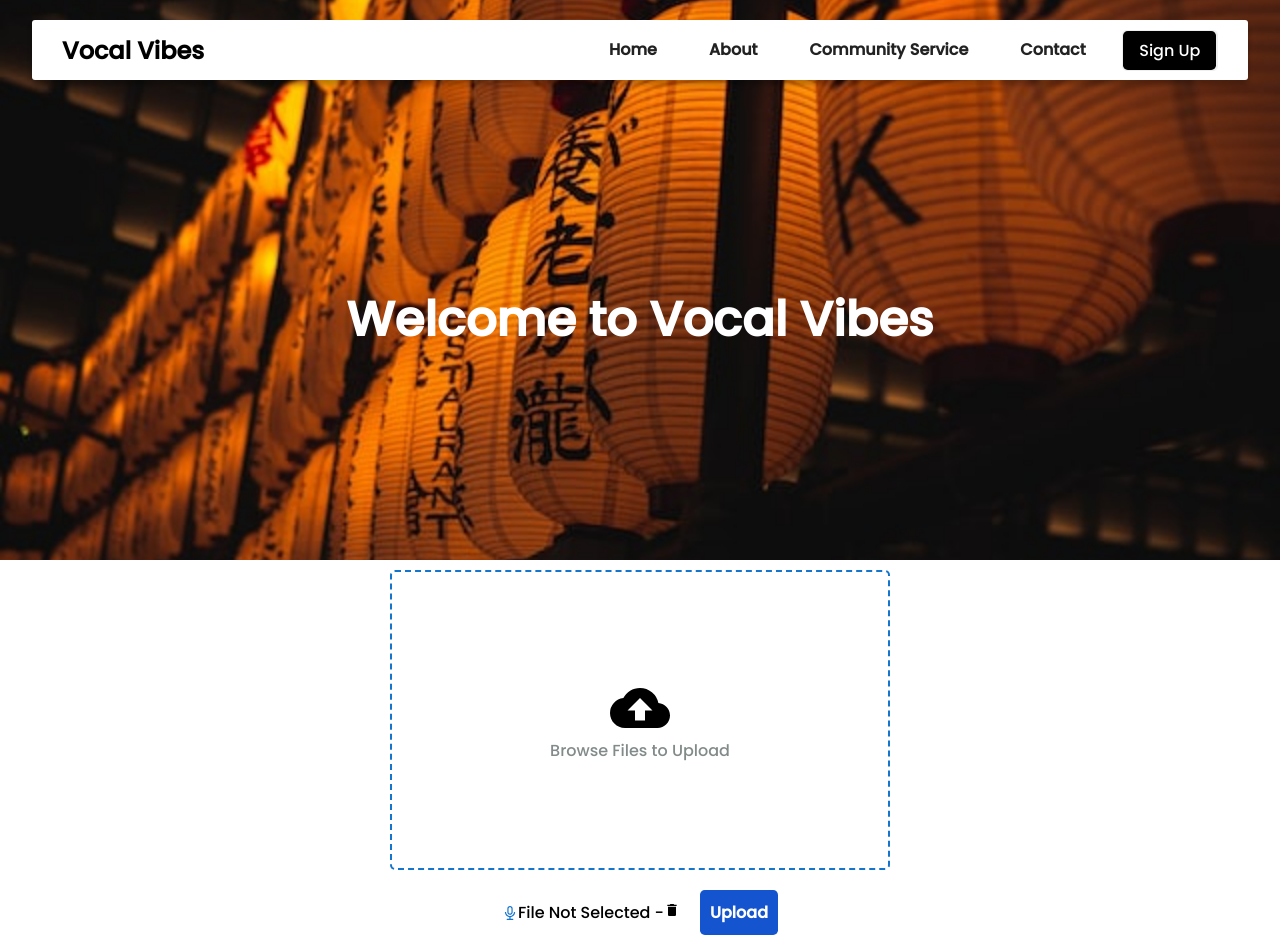
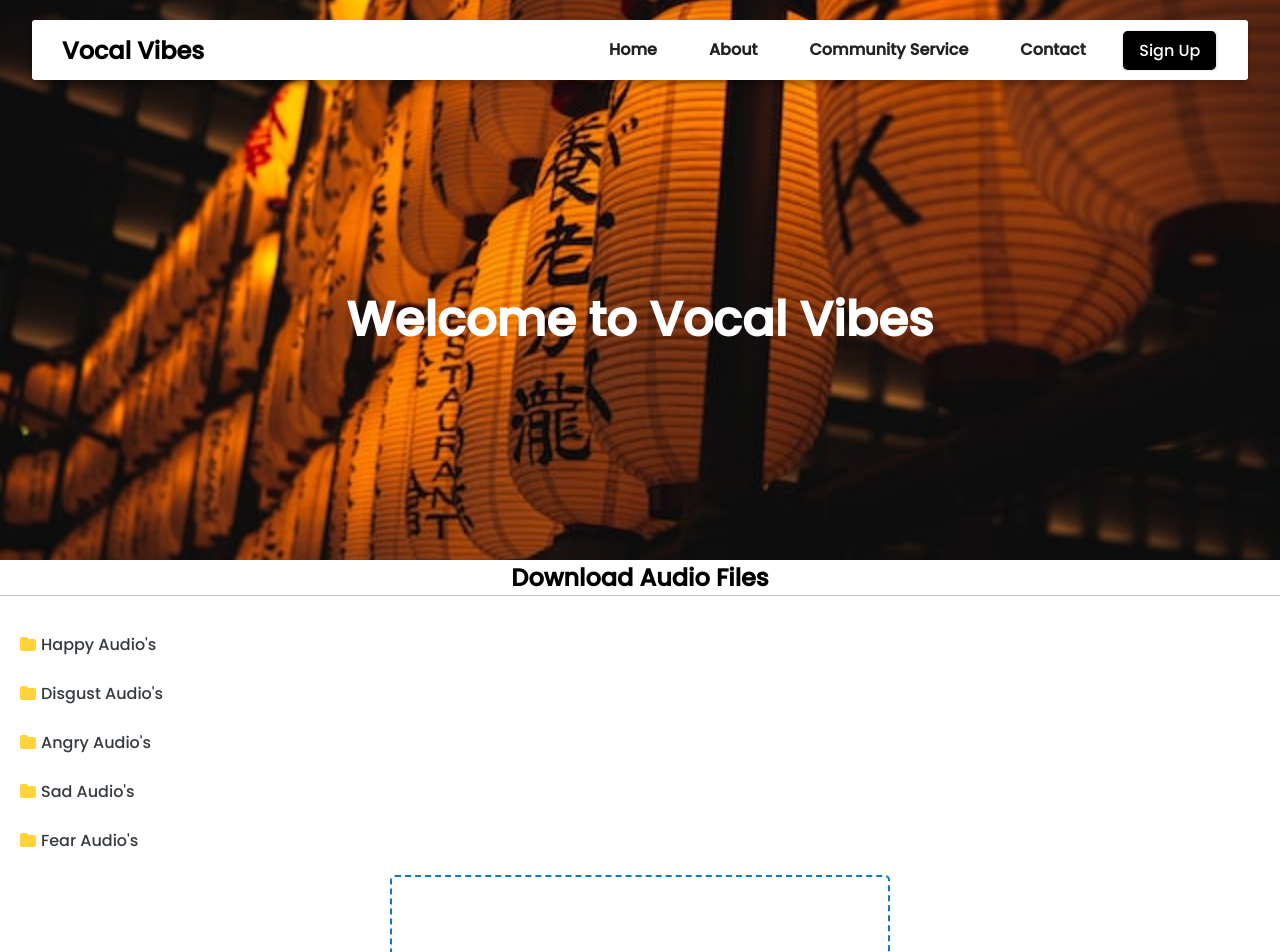
Before and after one commit to Vyankatesh-2108/vocal-vibes, a React (Create React App) app: page /pred in a window 1280 px wide. Shown: the top 952 px of the page. Built offline with nearby package versions, Linux system fonts and the light colour scheme.

Commit message:
audio files added

```diff
--- a/package.json
+++ b/package.json
@@ -3,6 +3,7 @@
   "version": "0.1.0",
   "private": true,
   "dependencies": {
+    "@fortawesome/react-fontawesome": "^0.2.0",
     "@testing-library/jest-dom": "^5.17.0",
     "@testing-library/react": "^13.4.0",
     "@testing-library/user-event": "^13.5.0",
--- a/public/index.html
+++ b/public/index.html
@@ -9,6 +9,11 @@
       name="description"
       content="Web site created using create-react-app"
     />
+    <!-- <link rel="stylesheet" href="https://cdnjs.cloudflare.com/ajax/libs/font-awesome/5.15.4/css/all.min.css" integrity="sha512-..." crossorigin="anonymous" />
+    <link rel="stylesheet" href="https://cdnjs.cloudflare.com/ajax/libs/twitter-bootstrap/4.6.0/css/bootstrap.min.css" integrity="sha512-..." crossorigin="anonymous" />
+
+ -->
+
     <link rel="apple-touch-icon" href="%PUBLIC_URL%/logo192.png" />
     <!--
       manifest.json provides metadata used when your web app is installed on a
--- a/src/components/Predict/Predict.js
+++ b/src/components/Predict/Predict.js
@@ -3,6 +3,132 @@ import ReactPlayer from 'react-player';
 import './PredictStyle.css';
 import { MdCloudUpload, MdDelete } from 'react-icons/md';
 import { AiOutlineAudio } from "react-icons/ai";
+import Tree from '../Tree';
+
+
+const treeData = [
+  {
+    key: "0",
+    label: "Happy Audio's",
+    icon: "fa fa-folder",
+    title: "Happy Audio's",
+    children: [
+      {
+        key: "1-0",
+        label: "audio_sample_01.mp3",
+        icon: "fa fa-file",
+        title: "Sample Audio 1",
+        fileType: "audio",
+        fileUrl: "/example.mp3",
+      },
+      {
+        key: "0-0",
+        label: "audio_sample_02.mp3",
+        icon: "fa fa-file",
+        title: "Sample Audio 2",
+        fileType: "audio",
+        fileUrl: "/example.mp3",
+      },
+    ],
+  },
+  {
+    key: "1",
+    label: "Disgust Audio's",
+    icon: "fa fa-folder",
+    title: "Disgust Audio's",
+    children: [
+      {
+        key: "1-0",
+        label: "audio_sample_01.mp3",
+        icon: "fa fa-file",
+        title: "Sample Audio 1",
+        fileType: "audio",
+        fileUrl: "/example.mp3",
+      },
+      {
+        key: "0-0",
+        label: "audio_sample_02.mp3",
+        icon: "fa fa-file",
+        title: "Sample Audio 2",
+        fileType: "audio",
+        fileUrl: "/example.mp3",
+      },
+    ],
+  },
+  {
+    key: "2",
+    label: "Angry Audio's",
+    icon: "fa fa-folder",
+    title: "Angry Audio's",
+    children: [
+      {
+        key: "1-0",
+        label: "audio_sample_01.mp3",
+        icon: "fa fa-file",
+        title: "Sample Audio 1",
+        fileType: "audio",
+        fileUrl: "/example.mp3",
+      },
+      {
+        key: "0-0",
+        label: "audio_sample_02.mp3",
+        icon: "fa fa-file",
+        title: "Sample Audio 2",
+        fileType: "audio",
+        fileUrl: "/example.mp3",
+      },
+    ],
+  },
+  {
+    key: "3",
+    label: "Sad Audio's",
+    icon: "fa fa-folder",
+    title: "Sad Audio's",
+    children: [
+      {
+        key: "1-0",
+        label: "audio_sample_01.mp3",
+        icon: "fa fa-file",
+        title: "Sample Audio 1",
+        fileType: "audio",
+        fileUrl: "/example.mp3",
+      },
+      {
+        key: "0-0",
+        label: "audio_sample_02.mp3",
+        icon: "fa fa-file",
+        title: "Sample Audio 2",
+        fileType: "audio",
+        fileUrl: "/example.mp3",
+      },
+    ],
+  },
+  {
+    key: "4",
+    label: "Fear Audio's",
+    icon: "fa fa-folder",
+    title: "Fear Audio's",
+    children: [
+      {
+        key: "1-0",
+        label: "audio_sample_01.mp3",
+        icon: "fa fa-file",
+        title: "Sample Audio 1",
+        fileType: "audio",
+        fileUrl: "/example.mp3",
+      },
+      {
+        key: "0-0",
+        label: "audio_sample_02.mp3",
+        icon: "fa fa-file",
+        title: "Sample Audio 2",
+        fileType: "audio",
+        fileUrl: "/example.mp3",
+      },
+    ],
+  },
+];
+
 
 const Predict = () => {
   const [audio, setAudio] = useState(null);
@@ -21,6 +147,20 @@ const Predict = () => {
 
   return (
     <>
+      <div className="container-fluid">
+    <div className="row">
+      <div className="col text-center">
+        <h2 style={{borderBottom: "1px solid #bbc7c7"}}>Download Audio Files</h2>
+        <p className="mt-2">
+          <div className="row mt-3 d-flex justify-content-center">
+            <div className="col-lg-8 text-left text-dark">
+              <Tree data={treeData} />
+            </div>
+          </div>
+        </p>
+      </div>
+    </div>
+  </div>
       <main>
         <form
           className='form-pred'
@@ -73,6 +213,7 @@ const Predict = () => {
           Upload
         </button>
 
+
       </div>
     </>
   );
--- a/src/components/Predict/PredictStyle.css
+++ b/src/components/Predict/PredictStyle.css
@@ -65,3 +65,57 @@ main{
   margin-right: 10px; /* Adjust the space between the icon and the text */
 
 }
+
+
+/**/
+
+/* CSS for responsiveness */
+/* .container-fluid {
+  max-width: 100%;
+  padding-right: 15px;
+  padding-left: 15px;
+  margin-right: auto;
+  margin-left: auto;
+}*/
+
+/* .row {
+  display: flex;
+  flex-wrap: wrap;
+  margin-right: -15px;
+  margin-left: -15px;
+} */
+
+.col {
+  flex-basis: 0;
+  flex-grow: 1;
+  max-width: 100%;
+}
+
+/* h2{
+  font-size: 2rem;
+    border-bottom: 1px solid #bbc7c7;
+} */
+
+.text-center {
+  text-align: center;
+}
+
+.mt-2 {
+  margin-top: 1rem;
+}
+
+.mt-3 {
+  margin-top: 1.5rem;
+}
+
+.text-left {
+  text-align: left;
+}
+
+.text-dark {
+  color: #343a40;
+}
+
+.justify-content-center {
+  justify-content: center;
+}
--- /dev/null
+++ b/src/components/Tree/index.css
@@ -0,0 +1,12 @@
+.d-tree-container {
+    list-style: none;
+    padding: 0;
+  }
+
+  .d-tree-node {
+    padding: 0.75rem 1.25rem;
+  }
+
+  .d-tree-toggler.active {
+    transform: rotate(45deg);
+  }
--- /dev/null
+++ b/src/components/Tree/index.js
@@ -0,0 +1,71 @@
+import { FontAwesomeIcon } from "@fortawesome/react-fontawesome";
+import React, { useState } from "react";
+import "./index.css";
+
+
+const Tree = ({ data = [] }) => {
+  return (
+    <div className="d-tree">
+      <ul className="d-flex d-tree-container flex-column">
+        {data.map((tree) => (
+          <TreeNode node={tree} />
+        ))}
+      </ul>
+    </div>
+  );
+};
+
+const TreeNode = ({ node }) => {
+
+  const [childVisible, setChildVisiblity] = useState(false);
+
+  const hasChild = node.children ? true : false;
+
+  const handleDownload = (e, fileUrl, fileName) => {
+    e.preventDefault();
+    const link = document.createElement('a');
+    link.href = fileUrl;
+    link.download = fileName;
+    document.body.appendChild(link);
+    link.click();
+    document.body.removeChild(link);
+  };
+
+  return (
+    <li className="d-tree-node border-0">
+      <div className="d-flex" onClick={(e) => setChildVisiblity((v) => !v)}>
+        {hasChild && (
+          <div
+            className={`d-inline d-tree-toggler ${
+              childVisible ? "active" : ""
+            }`}
+          >
+            <FontAwesomeIcon icon="caret-right" />
+          </div>
+        )}
+
+        <div>
+        <i className={`${node.icon}`} style={{color: "#FFD43B",marginRight:'5px'}}> </i>
+          {hasChild ? (
+            <span>{node.label}</span>
+          ) : (
+            <a href={node.fileUrl} onClick={(e) => handleDownload(e, node.fileUrl, node.label)}>
+              {node.label}
+            </a>
+          )}
+
+        </div>
+      </div>
+
+      {hasChild && childVisible && (
+        <div className="d-tree-content">
+          <ul className="d-flex d-tree-container flex-column">
+            <Tree data={node.children} />
+          </ul>
+        </div>
+      )}
+    </li>
+  );
+};
+
+export default Tree;
```
Also changed, not shown: 2 other files (tests, documents, lock files or other folders). Lines whose indentation alone changed are shown as unchanged.
